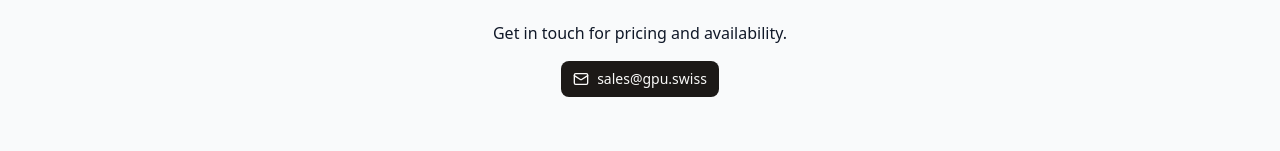
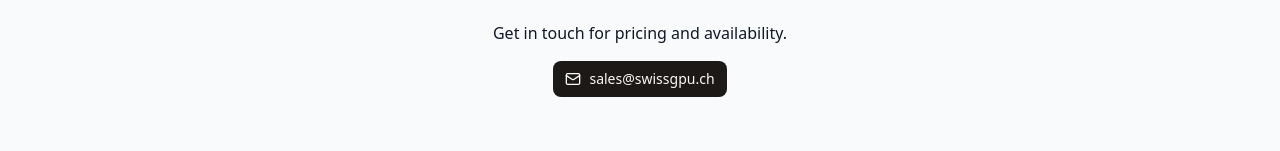
Before and after one commit to bongoexe/gpu.swiss, a Next.js app: page / in a window 1280 px wide. Shown: the part 1522-1673 px from the top of the page. Built offline with nearby package versions, Linux system fonts and the light colour scheme.

Commit message:
mail update and analitica

```diff
--- a/app/page.tsx
+++ b/app/page.tsx
@@ -2,10 +2,14 @@
 import { Button } from "@/components/ui/button";
 import { Mail } from "lucide-react";
 import Image from "next/image";
+import { Analytics } from "@vercel/analytics/react"
+import { SpeedInsights } from "@vercel/speed-insights/next"
 
 export default function Home() {
   return (
     <main className="flex flex-col items-center justify-center min-h-screen p-8 space-y-16 bg-gray-50 text-gray-900">
+     <SpeedInsights />
+     <Analytics />
       {/* Header */}
       <header className="w-full bg-white border-b border-gray-200">
         <div className="w-full flex items-center py-4 px-4">
@@ -79,8 +83,8 @@
         <h2 className="text-2xl font-bold">Contact Sales</h2>
         <p>Get in touch for pricing and availability.</p>
         <Button asChild>
-          <a href="mailto:sales@gpu.swiss" className="flex items-center gap-2">
-            <Mail size={18} /> sales@gpu.swiss
+          <a href="mailto:sales@swissgpu.ch " className="flex items-center gap-2">
+            <Mail size={18} /> sales@swissgpu.ch
           </a>
         </Button>
       </section>
```
